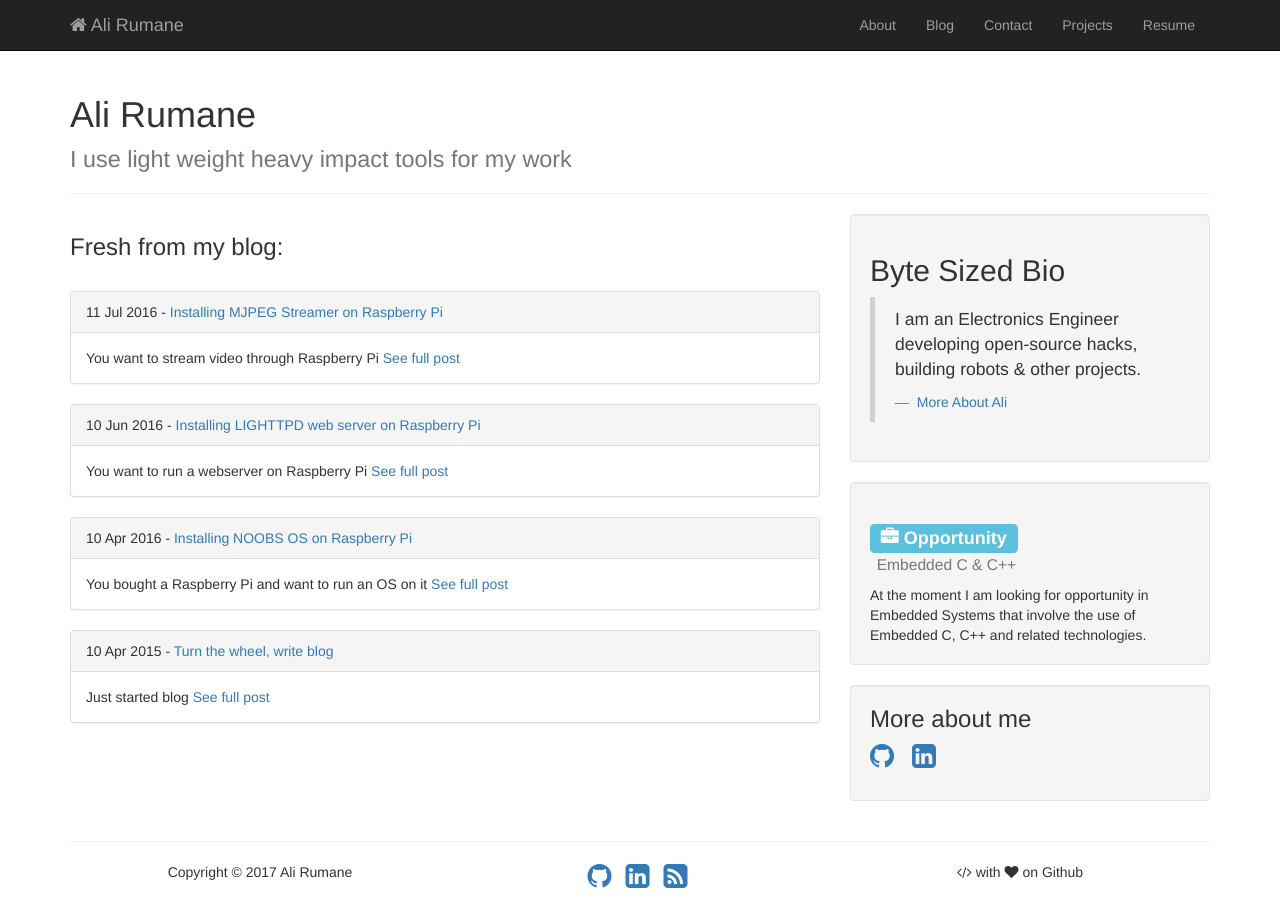
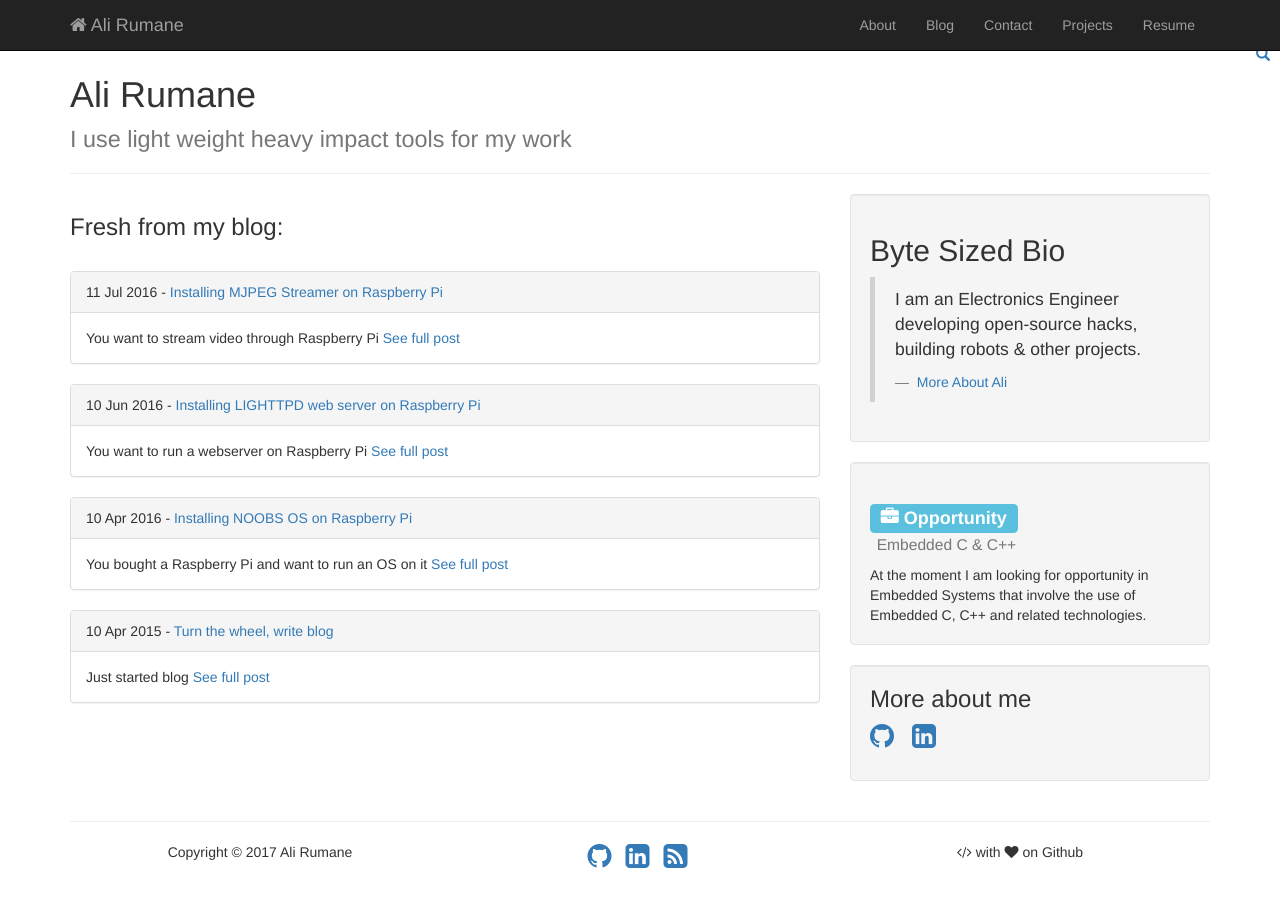
Before and after one commit to alirumane/ali-backup, a Jekyll site: the page built from index.md, in a window 1280 px wide. Built offline with Jekyll 4.4.1, drawn with Linux system fonts in a browser that asks for light colours.

Commit message:
Update default.html

```diff
--- a/_includes/themes/bootstrap/default.html
+++ b/_includes/themes/bootstrap/default.html
@@ -50,7 +50,7 @@
       </div>
     </nav>
 
-	  <a href="javascript:void(0)" title="or press '/' to search" onclick="toggleSearch()" class="glyphicon glyphicon-search">
+	  <a href="javascript:void(0)" title="or press '/' to search" onclick="toggleSearch()" class="super-search-btn"><span class="glyphicon glyphicon-search"></span></a>
 	  <div class="super-search" id="js-super-search">
 	  <a href="javascript:void(0)" onclick="superSearch.toggle()" class="super-search__close-btn">X</a>
 	  <input type="text" placeholder="Type here to search" class="super-search__input" id="js-super-search__input">
```
